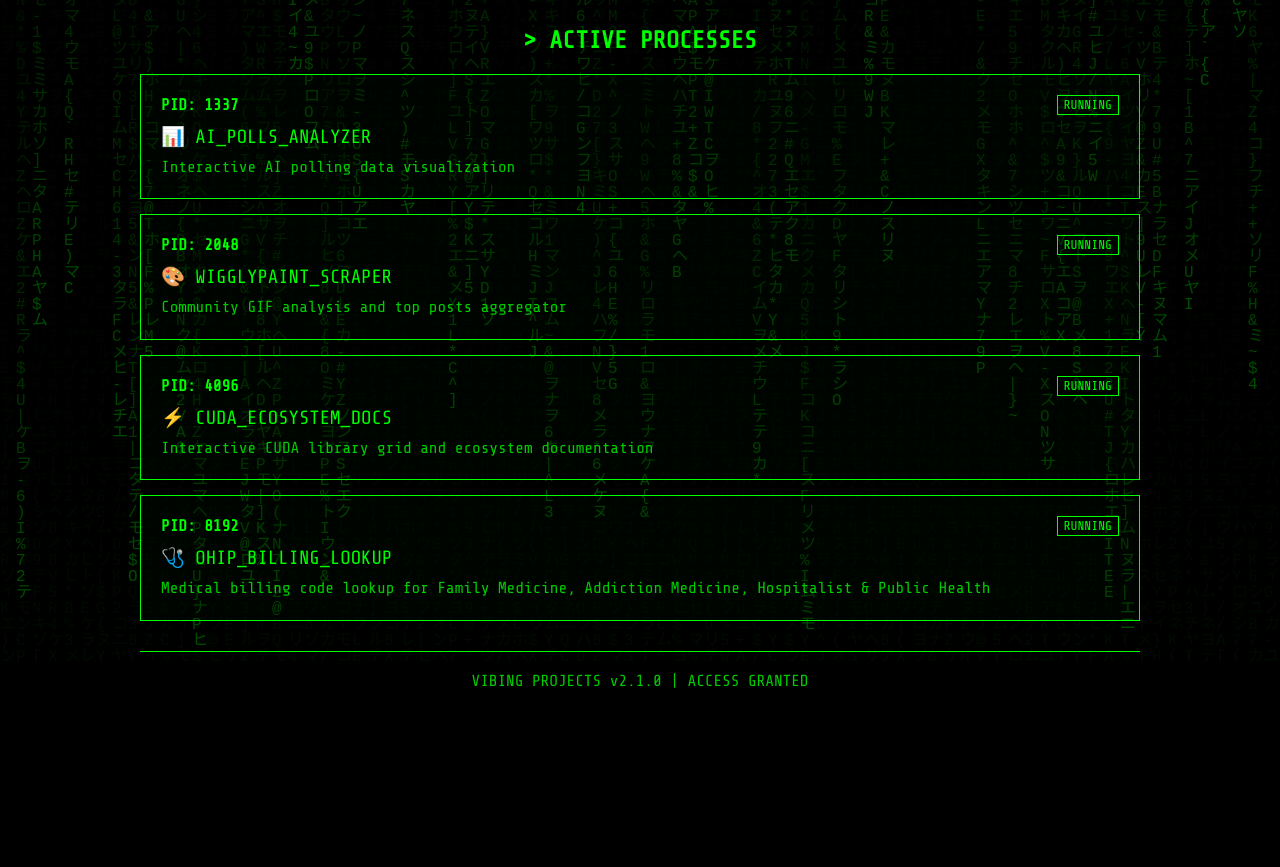
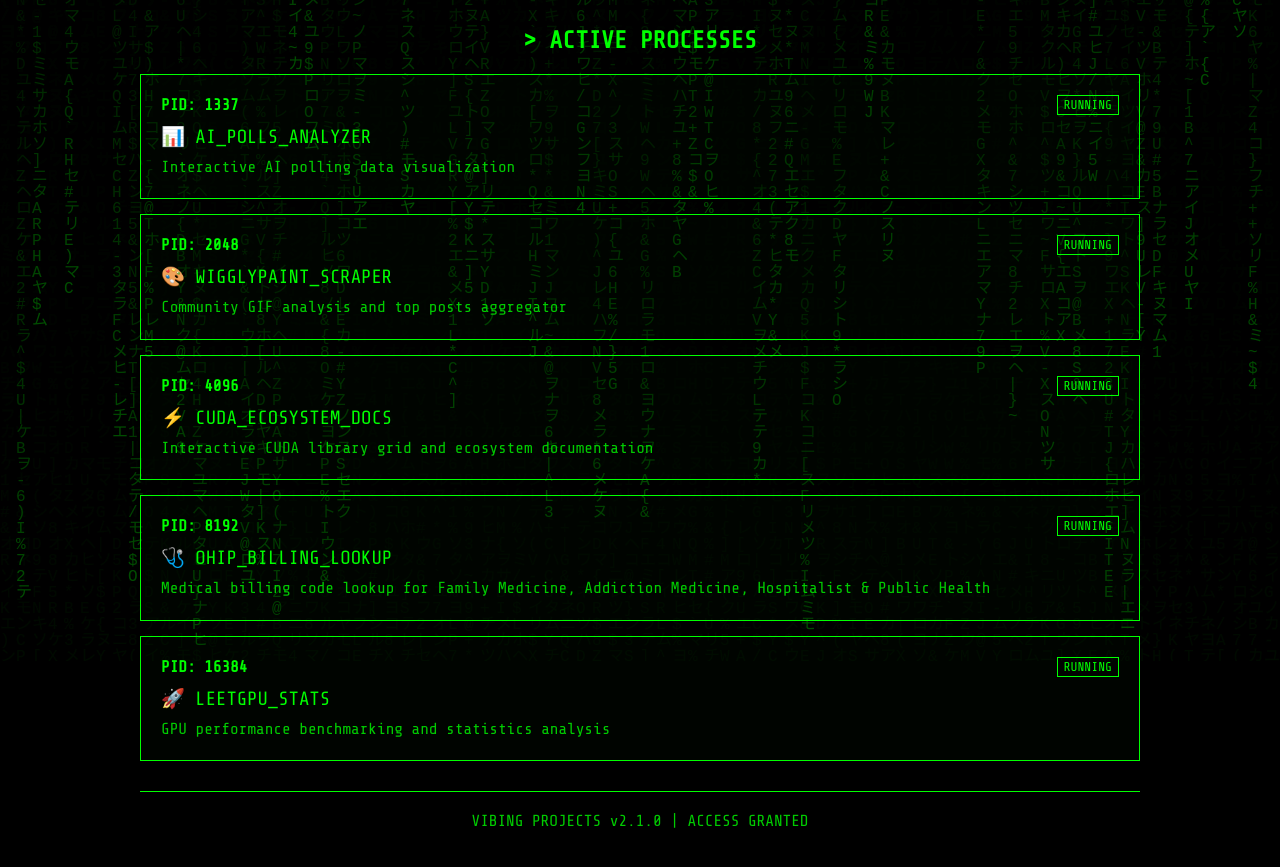
Before and after one commit to codereport/vibing, a plain HTML site: page index.html in a window 1280 px wide. Shown: the part 139-1006 px from the top of the page. Before the commit the page ends 869 px from the top, so only its background shows below. Drawn offline with nearby package versions, Linux system fonts and the light colour scheme.

Commit message:
:sparkles: add link

```diff
--- a/index.html
+++ b/index.html
@@ -171,6 +171,15 @@
                 <div class="process-title">🩺 OHIP_BILLING_LOOKUP</div>
                 <div class="process-desc">Medical billing code lookup for Family Medicine, Addiction Medicine, Hospitalist & Public Health</div>
             </div>
+
+            <div class="process-item" onclick="window.location.href='leetgpu_stats/index.html'">
+                <div class="process-header">
+                    <span class="process-id">PID: 16384</span>
+                    <span class="process-status">RUNNING</span>
+                </div>
+                <div class="process-title">🚀 LEETGPU_STATS</div>
+                <div class="process-desc">GPU performance benchmarking and statistics analysis</div>
+            </div>
         </div>
 
         <div class="footer">
```
